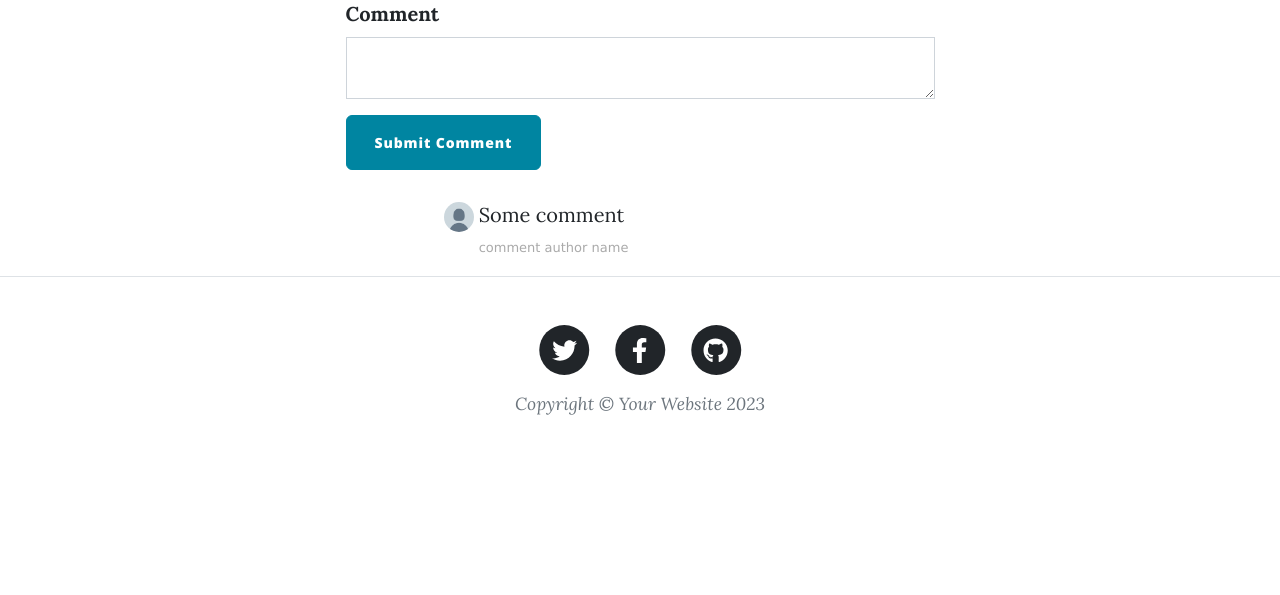
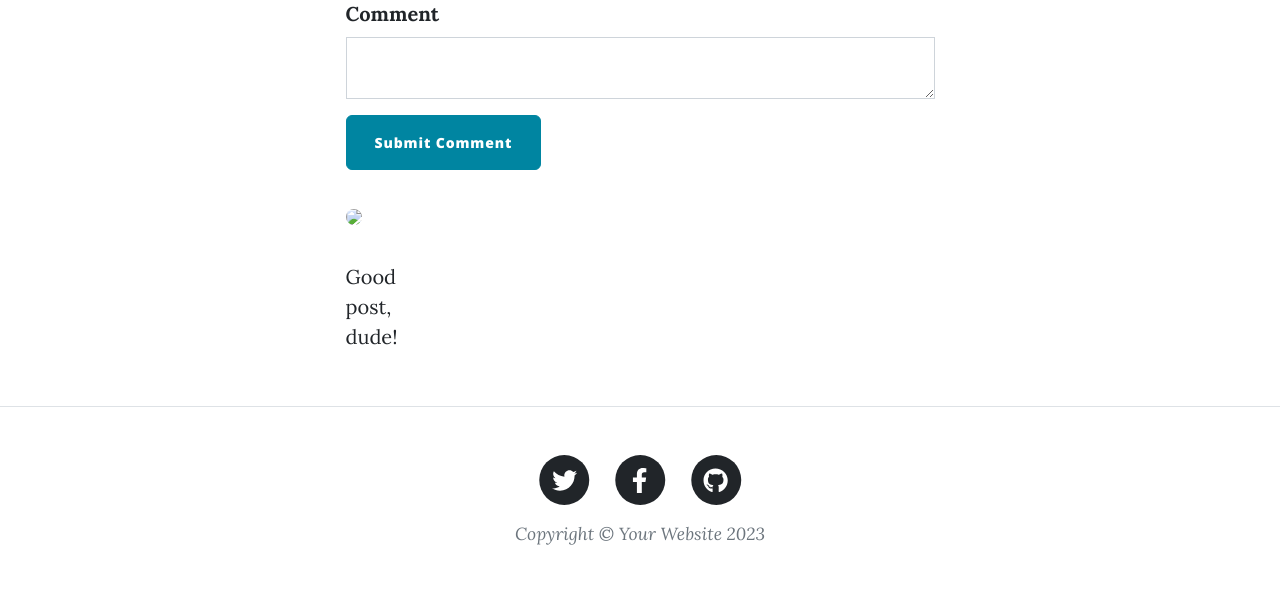
Before and after one commit to mattschulman/100-days-of-code-python, a Flask app: page /post/1 in a window 1280 px wide. Shown: the part 979-1574 px from the top of the page. Before the commit the page ends 1394 px from the top, so only its background shows below. Run offline with Flask 3, Linux system fonts and the light colour scheme; data comes from the database, SQL or seed files in the repository; both versions use the stored data as it was after the commit; some libraries are stand-ins or nearby versions.

Commit message:
Day 69 Part 5.5

```diff
--- a/Day_69_Blog_Capstone_Part_4/blog-with-users/main.py
+++ b/Day_69_Blog_Capstone_Part_4/blog-with-users/main.py
@@ -47,6 +47,10 @@
     #The "author" refers to the author property in the BlogPost class.
     posts = relationship("BlogPost", back_populates="author")
 
+    #*******Add parent relationship*******#
+    #"comment_author" refers to the comment_author property in the Comment class.
+    comments = relationship("Comment", back_populates="comment_author")
+
 # BlogPost Table for blog posts
 class BlogPost(db.Model):
     __tablename__ = "blog_posts"
@@ -63,10 +67,38 @@
     body = db.Column(db.Text, nullable=False)
     img_url = db.Column(db.String(250), nullable=False)
 
+    #***************Parent Relationship*************#
+    comments = relationship("Comment", back_populates="parent_post")
 
+# Comment Table for Blog Post Comments
+class Comment(db.Model):
+    __tablename__ = "comments"
+    id = db.Column(db.Integer, primary_key=True)
+    text = db.Column(db.Text, nullable=False)
+
+    #*******Add child relationship*******#
+    #"users.id" The users refers to the tablename of the Users class.
+    #"comments" refers to the comments property in the User class.
+    author_id = db.Column(db.Integer, db.ForeignKey("users.id"))
+    comment_author = relationship("User", back_populates="comments")
+
+    #***************Child Relationship*************#
+    post_id = db.Column(db.Integer, db.ForeignKey("blog_posts.id"))
+    parent_post = relationship("BlogPost", back_populates="comments")
 
 with app.app_context():
     db.create_all()
+
+# For adding profile images to the comment section
+gravatar = Gravatar(app,
+                    size=100,
+                    rating='g',
+                    default='retro',
+                    force_default=False,
+                    force_lower=False,
+                    use_ssl=False,
+                    base_url=None)
+
 
 #Create admin-only decorator
 def admin_only(f):
@@ -152,12 +184,26 @@
     return render_template("index.html", all_posts=posts, current_user=current_user)
 
 
-# Allow logged-in users to comment on posts
-@app.route("/post/<int:post_id>")
+@app.route("/post/<int:post_id>", methods=["GET", "POST"])
 def show_post(post_id):
     requested_post = db.get_or_404(BlogPost, post_id)
     # Add the commentForm to the route
     comment_form = CommentForm()
+    # Only allow logged-in users  to comment on posts
+    if comment_form.validate_on_submit():
+        if not current_user.is_authenticated:
+            flash("You need to login or register to comment.")
+            return redirect(url_for("login"))
+
+        new_comment = Comment(
+            text=comment_form.comment_text.data,
+            comment_author=current_user,
+            parent_post=requested_post,
+        )
+
+        db.session.add(new_comment)
+        db.session.commit()
+
     return render_template("post.html", post=requested_post, current_user=current_user, form=comment_form)
 
 
--- a/Day_69_Blog_Capstone_Part_4/blog-with-users/templates/post.html
+++ b/Day_69_Blog_Capstone_Part_4/blog-with-users/templates/post.html
@@ -45,18 +45,20 @@
         {{ ckeditor.config(name='comment_text') }}
         <!-- Create the wtf quick form from CommentForm -->
         {{ render_form(form, novalidate=True, button_map={"submit": "primary"}) }}
-        <div class="col-lg-8 col-md-10 mx-auto comment">
-          <!-- TODO: Show all the comments on a post -->
+        <div class="comment">
           <ul class="commentList">
+            <!-- Show all the comments on a post -->
+            {% for comment in post.comments %}
             <li>
               <div class="commenterImage">
-                <img src="../static/assets/img/default-profile.jpg" />
+                <img src="{{ comment.comment_author.email | gravatar }} />
               </div>
               <div class="commentText">
-                <p>Some comment</p>
-                <span class="date sub-text">comment author name</span>
+                <p>{{ comment.text|safe }}</p>
+                <span class="date sub-text">{{ comment.comment_author.name }}</span>
               </div>
             </li>
+            {% endfor %}
           </ul>
         </div>
       </div>
```
Also changed, not shown: Day_69_Blog_Capstone_Part_4/blog-with-users/instance/posts.db.
